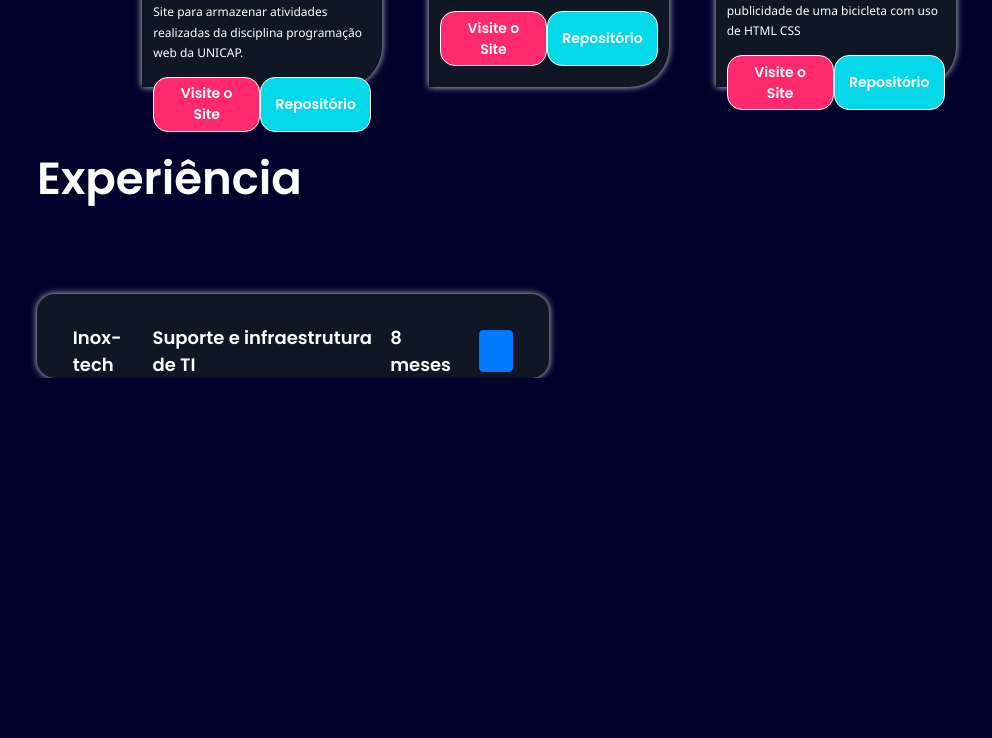
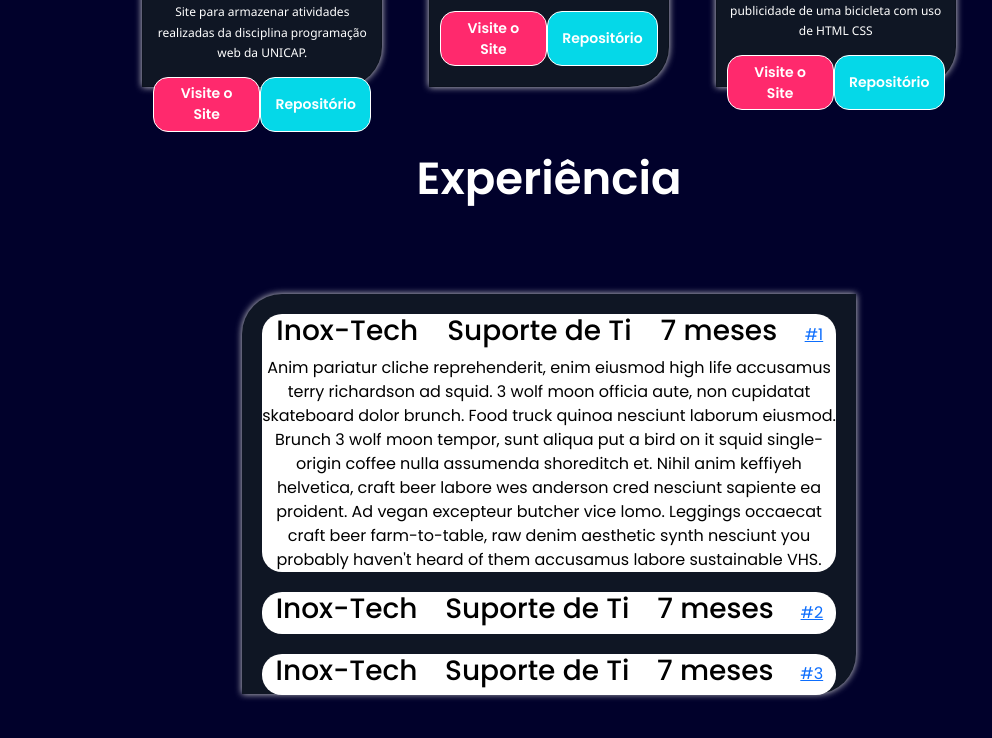
Before and after one commit to MarcosTenorioDev/Portifolio-MarcosTenorio, a website: page index.html in a window 1280 px wide. Shown: the part 1512-2250 px from the top of the page, without its empty margins (91-1083 px from the left). Before the commit the page ends 1890 px from the top, so only its background shows below. Drawn offline with nearby package versions, Linux system fonts and the light colour scheme.

Commit message:
:sparkles: feat: Experience card structure created

```diff
--- a/assets/css/experience.css
+++ b/assets/css/experience.css
@@ -2,66 +2,47 @@
     display: flex;
     flex-direction: column;
     gap: 10vh;
+    height: 100vh;
+
 }
-.colapseCard{
+#accordion{
+  background-color: #0F1624;
+  box-shadow: 0 0 7px #dadada;
+  padding: 20px;
   display: flex;
   flex-direction: column;
-    width: 50%;
-    background-color:  #0F1624;
-    padding: 30px 15px 0;
-    border-radius: 18px;
-    box-shadow: 0 0 7px #dadada;
-    gap: 30px;
-
-
+  justify-content: space-evenly;
+  gap: 20px;
+  width: 60%;
+  height: 50%;
+  align-self: center;
+  border-radius: 40px 0 40px 0;
 }
 
-.buttonContainer{
+.card2{
+  background-color: white;
+  color: black;
+  border-radius: 20px;
+}
+
+.card-header{
   display: flex;
   justify-content: space-between;
-    align-items: center;
-    justify-content: space-evenly;
 }
-.buttonContainer p{
-    width: 80%;
+
+.mb-0{
+  border: 2px solid red
+}
+
+.card-body{
+  color: black;
+}
+
+.cardExperienceTitle{
+  color: black;
+}
+.cardExperienceTitleContainer{
+  width: 100%;
   display: flex;
   justify-content: space-around;
 }
-.buttonContainer span{
-    color: rgb(255, 255, 255);
-    font-weight: 600;
-    font-size: large;
-}
-.collapse {
-    max-height: 0;
-    overflow: hidden;
-    transition:ease-out;
-    padding: 0;
-
-  }
-
-  .collapse.show {
-    max-height: 90%;
-    padding: 20px 20px 20px 20px;
-  }
-
-  .card2 {
-  width: 100%;
-  height: 12vh;
-  border: 1px solid #ddd;
-  border-radius: 4px;
-  color: rgb(255, 255, 255);
-  background: rgba(255, 255, 255, 0.144);
-  box-shadow: 0 0 10px #dadada;
-  border-radius: 15px;
-
-}
-.btn {
-  padding: 8px 16px;
-  background-color: #007bff;
-  border-radius: 4px;
-}
-
-.btn:hover {
-  background-color: #0056b3;
-}
--- a/assets/css/projects.css
+++ b/assets/css/projects.css
@@ -3,6 +3,7 @@
     width: 80%;
     display: flex;
     flex-direction: column;
+    text-align: center;
 }
 .cardContainer{
     display: grid;
--- a/assets/js/script.js
+++ /dev/null
@@ -1,11 +0,0 @@
-var coll = document.getElementsByClassName("collapse");
-
-document.addEventListener("click", function(event) {
-  if (event.target.getAttribute("data-toggle") === "collapse") {
-    var target = document.querySelector(event.target.getAttribute("href"));
-    if (target) {
-      target.classList.toggle("show");
-      event.preventDefault();
-    }
-  }
-});
--- a/index.html
+++ b/index.html
@@ -12,7 +12,8 @@
     <link rel="stylesheet" href="assets/css/contentHeader.css">
     <link rel="stylesheet" href="assets/css/projects.css">
     <link rel="stylesheet" href="assets/css/experience.css">
-    <script src="assets/js/script.js" defer></script>
+    <script src="https://code.jquery.com/jquery-3.2.1.slim.min.js" integrity="sha384-KJ3o2DKtIkvYIK3UENzmM7KCkRr/rE9/Qpg6aAZGJwFDMVNA/GpGFF93hXpG5KkN" crossorigin="anonymous"></script>
+    <script src="https://cdn.jsdelivr.net/npm/bootstrap@4.0.0/dist/js/bootstrap.min.js" integrity="sha384-JZR6Spejh4U02d8jOt6vLEHfe/JQGiRRSQQxSfFWpi1MquVdAyjUar5+76PVCmYl" crossorigin="anonymous"></script>
 </head>
 
 <body>
@@ -213,25 +214,50 @@
 
     <section id="experience" class="section">
         <h1 class="title">Experiência</h1>
-        <div class="colapseContainerCard">
-            <div class="colapseCard">
-                <div class="buttonContainer">
-                    <p><span>Inox-tech</span> <span>Suporte e infraestrutura de TI</span> <span>8 meses</span></p>
-                    <a class="btn btn-primary" data-toggle="collapse" href="#collapseExample1" role="button"
-                        aria-expanded="false" aria-controls="collapseExample1">
-                        <img src="" alt="">
-                    </a>
+        <div id="accordion">
+            <div class="card2">
+              <div class="card-header" id="headingOne">
+                <h3 class="cardExperienceTitleContainer"><span class="cardExperienceTitle">Inox-Tech</span><span class="cardExperienceTitle">Suporte de Ti</span> <span class="cardExperienceTitle">7 meses</span> </h3>
+                  <button class="btn btn-link" data-toggle="collapse" data-target="#collapseOne" aria-expanded="true" aria-controls="collapseOne">
+                    #1
+                  </button>
+              </div>
+
+              <div id="collapseOne" class="collapse show" aria-labelledby="headingOne" data-parent="#accordion">
+                <div class="card-body">
+                  Anim pariatur cliche reprehenderit, enim eiusmod high life accusamus terry richardson ad squid. 3 wolf moon officia aute, non cupidatat skateboard dolor brunch. Food truck quinoa nesciunt laborum eiusmod. Brunch 3 wolf moon tempor, sunt aliqua put a bird on it squid single-origin coffee nulla assumenda shoreditch et. Nihil anim keffiyeh helvetica, craft beer labore wes anderson cred nesciunt sapiente ea proident. Ad vegan excepteur butcher vice lomo. Leggings occaecat craft beer farm-to-table, raw denim aesthetic synth nesciunt you probably haven't heard of them accusamus labore sustainable VHS.
                 </div>
-                <div class="collapse" id="collapseExample1">
-                    <div class="card2 card-body">
-                        Anim pariatur cliche reprehenderit, enim eiusmod high life accusamus terry richardson ad squid. Nihil
-                        anim
-                        keffiyeh helvetica, craft beer labore wes anderson cred nesciunt sapiente ea proident.
-                    </div>
+              </div>
+            </div>
+            <div class="card2">
+              <div class="card-header" id="headingTwo">
+                <h3 class="cardExperienceTitleContainer"><span class="cardExperienceTitle">Inox-Tech</span><span class="cardExperienceTitle">Suporte de Ti</span> <span class="cardExperienceTitle">7 meses</span> </h3>
+                  <button class="btn btn-link collapsed" data-toggle="collapse" data-target="#collapseTwo" aria-expanded="false" aria-controls="collapseTwo">
+                    #2
+                  </button>
+              </div>
+              <div id="collapseTwo" class="collapse" aria-labelledby="headingTwo" data-parent="#accordion">
+                <div class="card-body">
+                  Anim pariatur cliche reprehenderit, enim eiusmod high life accusamus terry richardson ad squid. 3 wolf moon officia aute, non cupidatat skateboard dolor brunch. Food truck quinoa nesciunt laborum eiusmod. Brunch 3 wolf moon tempor, sunt aliqua put a bird on it squid single-origin coffee nulla assumenda shoreditch et. Nihil anim keffiyeh helvetica, craft beer labore wes anderson cred nesciunt sapiente ea proident. Ad vegan excepteur butcher vice lomo. Leggings occaecat craft beer farm-to-table, raw denim aesthetic synth nesciunt you probably haven't heard of them accusamus labore sustainable VHS.
                 </div>
+              </div>
             </div>
+            <div class="card2">
+              <div class="card-header" id="headingThree">
+                <h3 class="cardExperienceTitleContainer"><span class="cardExperienceTitle">Inox-Tech</span><span class="cardExperienceTitle">Suporte de Ti</span> <span class="cardExperienceTitle">7 meses</span> </h3>
+                  <button class="btn btn-link collapsed" data-toggle="collapse" data-target="#collapseThree" aria-expanded="false" aria-controls="collapseThree">
+                    #3
+                  </button>
+              </div>
+              <div id="collapseThree" class="collapse" aria-labelledby="headingThree" data-parent="#accordion">
+                <div class="card-body">
+                  Anim pariatur cliche reprehenderit, enim eiusmod high life accusamus terry richardson ad squid. 3 wolf moon officia aute, non cupidatat skateboard dolor brunch. Food truck quinoa nesciunt laborum eiusmod. Brunch 3 wolf moon tempor, sunt aliqua put a bird on it squid single-origin coffee nulla assumenda shoreditch et. Nihil anim keffiyeh helvetica, craft beer labore wes anderson cred nesciunt sapiente ea proident. Ad vegan excepteur butcher vice lomo. Leggings occaecat craft beer farm-to-table, raw denim aesthetic synth nesciunt you probably haven't heard of them accusamus labore sustainable VHS.
+                </div>
+              </div>
+            </div>
+          </div>
+
         </div>
-
 
 
 
```
Lines whose indentation alone changed are shown as unchanged.
